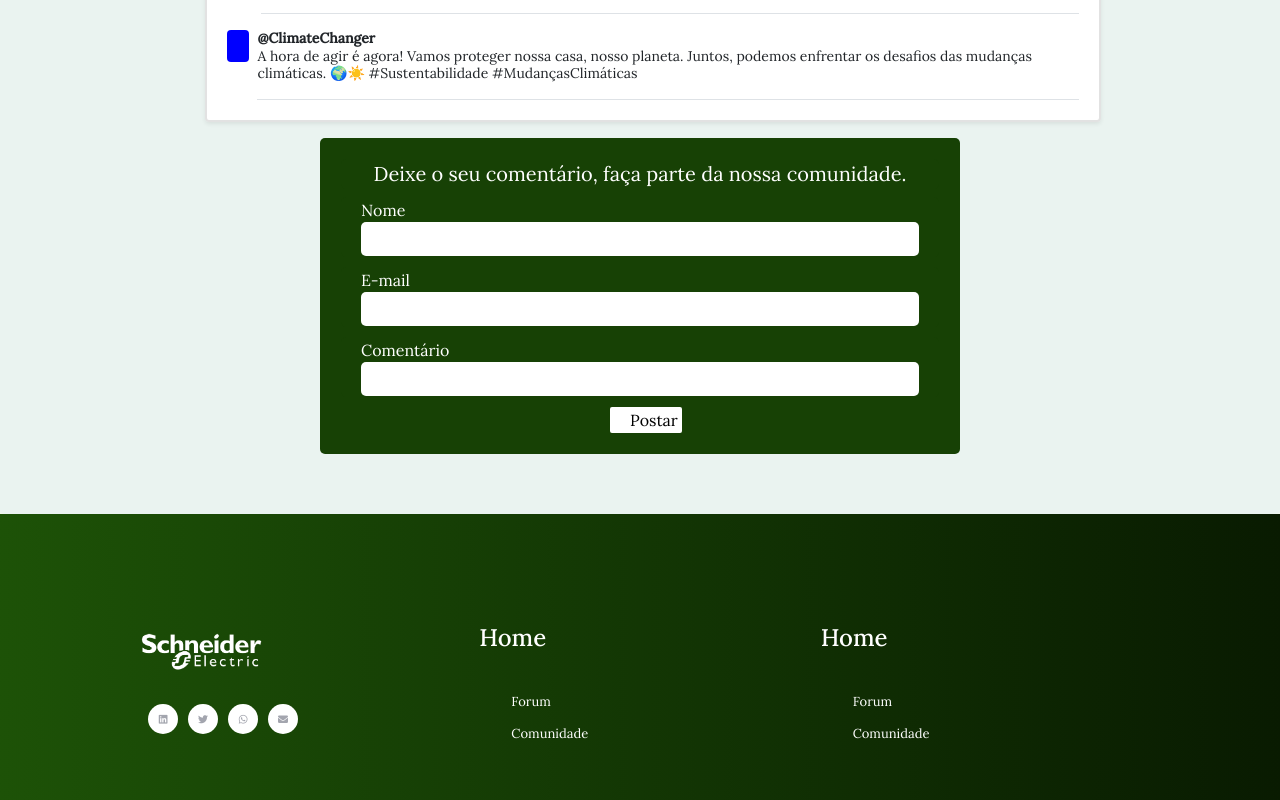
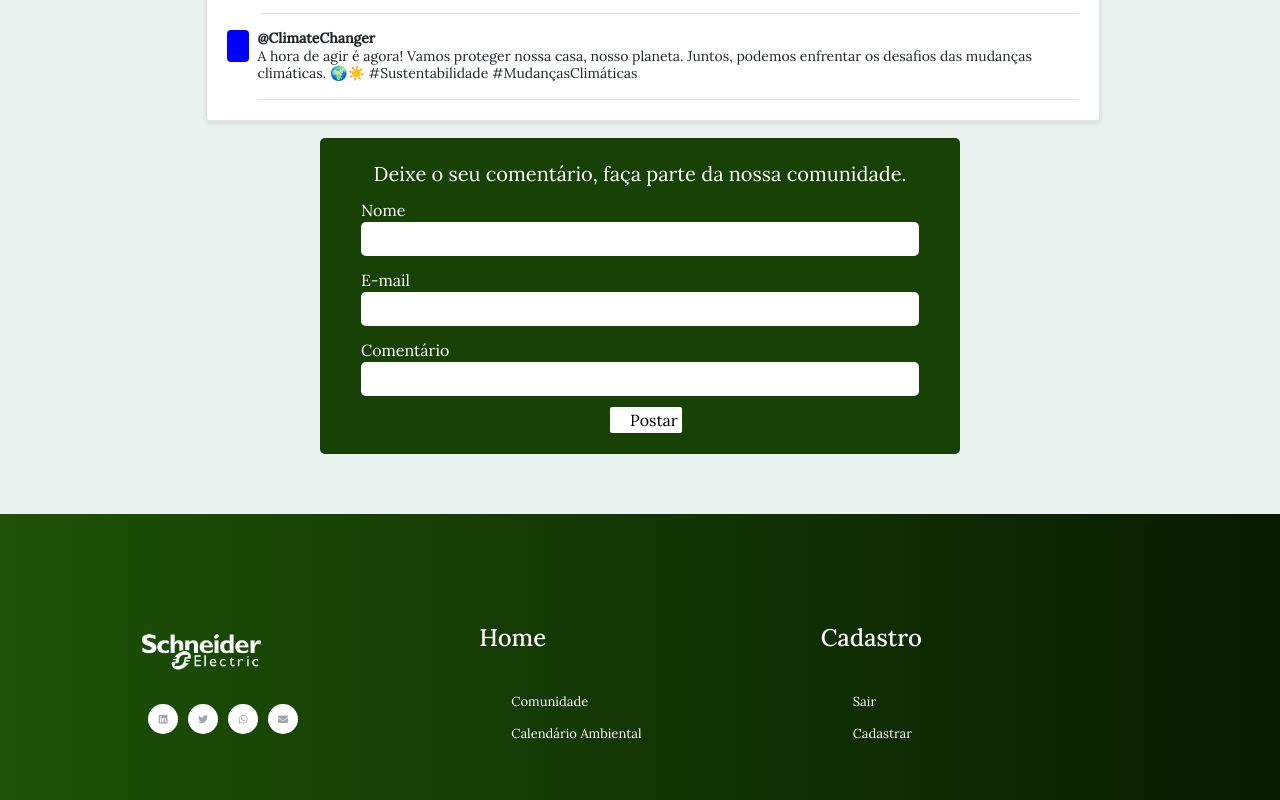
Before and after one commit to grupo-fiap-eso/fase7-challenge-schneider, a React (Create React App) app: page /comunidade in a window 1280 px wide. Shown: the part 1853-2653 px from the top of the page. Built offline with nearby package versions, Linux system fonts and the light colour scheme; a web font is replaced by a local one.

Commit message:
Update Comunidade.js

```diff
--- a/src/components/Comunidade.js
+++ b/src/components/Comunidade.js
@@ -5,6 +5,10 @@
 import TectonologiaSustentavelImage from "../images/img-tecnologia-na-sustentabilidade.jpg"
 import SmartgridImage from "../images/smartgrid.jpeg"
 
+const Links = {
+    textDecoration: 'none',
+    color: '#fff'
+}
 function Comunidade() {
 
     const [cliente, setCliente] = useState({
@@ -233,19 +237,19 @@
                         </div>
 
                     </div>
-                <div class="col">
-                    <h4>Home</h4>
+                    <div class="col" >
+                        <h4><a href="/home" style={Links}>Home</a></h4>
                         <ul>
-                        <li><a href="">Forum</a></li>
-                        <li><a href="">Comunidade</a></li>
+                            <li><a href="/comunidade">Comunidade</a></li>
+                            <li><a href="/calendario">Calendário Ambiental</a></li>
                         </ul>
 
                     </div>
                     <div class="col">
-                    <h4>Home</h4>
+                        <h4><a>Cadastro</a></h4>
                         <ul>
-                        <li><a href="">Forum</a></li>
-                        <li><a href="">Comunidade</a></li>
+                            <li><a href="/">Sair</a></li>
+                            <li><a href="/cadastro">Cadastrar</a></li>
                         </ul>
 
                     </div>
```
Lines whose indentation alone changed are shown as unchanged.
